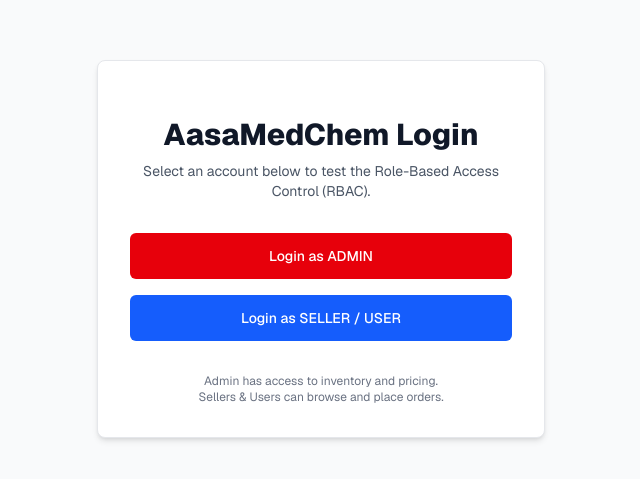
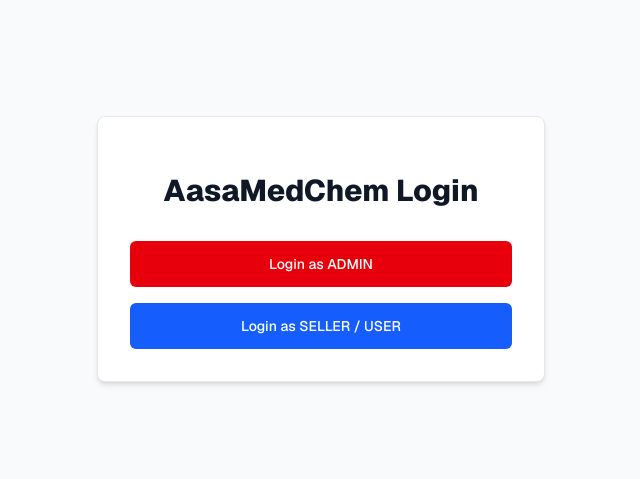
Before and after one commit to 21ambuj/MEDCHEM, a Next.js app: page /login in a window 1280 px wide. Shown: the part 151-630 px from the top of the page, without its empty margins (319-959 px from the left). Built offline with nearby package versions, Linux system fonts and the light colour scheme.

Commit message:
Remove unnecessary text from login dashboard

```diff
--- a/src/app/login/page.tsx
+++ b/src/app/login/page.tsx
@@ -23,9 +23,6 @@ export default function LoginPage() {
           <h2 className="mt-6 text-center text-3xl font-extrabold text-gray-900">
             AasaMedChem Login
           </h2>
-          <p className="mt-2 text-center text-sm text-gray-600 mb-8">
-            Select an account below to test the Role-Based Access Control (RBAC).
-          </p>
         </div>
 
         <div className="space-y-4">
@@ -45,11 +42,6 @@ export default function LoginPage() {
 
 
         </div>
-
-        <div className="mt-6 text-xs text-gray-500 text-center">
-          <p>Admin has access to inventory and pricing.</p>
-          <p>Sellers & Users can browse and place orders.</p>
-        </div>
       </div>
     </div>
   );
```
